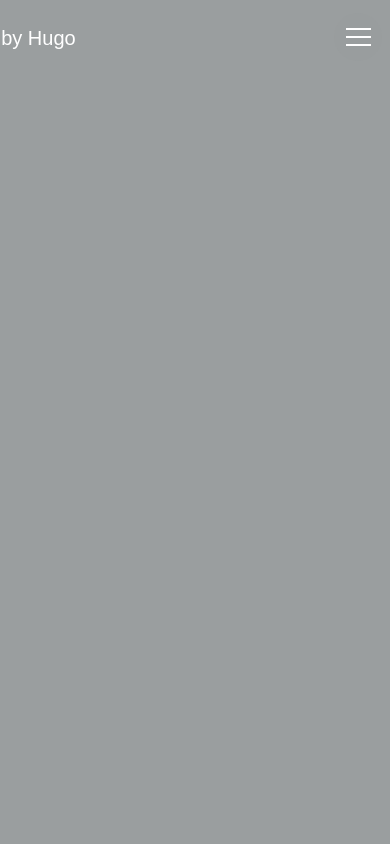
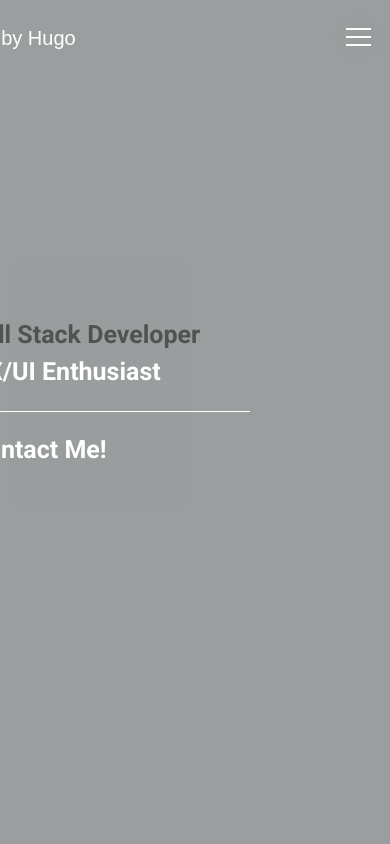
Before and after one commit to HugoVarloud/portfolio, a React (Vite) app in the folder portfolio-hugo-varloud-meyer/: page / in a window 390 px wide. Shown: the top 844 px of the page. Built offline with nearby package versions, Linux system fonts and the light colour scheme.

Commit message:
temporary home style for mid size and smartphone screen

```diff
--- a/portfolio-hugo-varloud-meyer/src/components/Home/Home.css
+++ b/portfolio-hugo-varloud-meyer/src/components/Home/Home.css
@@ -229,24 +229,6 @@
 
 /*  */
 
-@media (max-width: 850px) {
-    .section1 {
-        width: 65vw;
-        height: 100%;
-        /* background-image: url(/assets/hugo.png); */
-        background-size: cover;
-        background-repeat: no-repeat;
-        background-position: center;
-        position: absolute;
-        z-index: 1;
-        bottom: 0%;
-        left: 0vw;
-    }
-    .title-container {
-        z-index: 2;
-    }
-}
-
 @media (max-width: 1200px) {
     .section-container {
         display: flex;
@@ -286,6 +268,44 @@
     /* MAKE INVISIBLE THE DESKTOP PART */
 
     .bottomDiv {
+        position: absolute;
+        width: 100%;
+        height: 34vh;
+        max-width: 100%;
+        background-color: #999d9e;
+        display: flex;
+        top: 30%;
+    }
+
+    .right {
+        display: none;
+    }
+
+    .left {
+        width: 50%;
+    }
+
+    .textPart {
+        background-color: #999d9e;
+        color: #ffffff;
+        width: 93%;
+        height: 30vh;
+        z-index: 1;
+        position: absolute;
+        margin-top: 3%;
+        margin-left: 55%;
+        border-radius: 20px;
+    }
+
+    .animated-title > div.text-top div span:first-child {
+        color: #525252;
+    }
+
+    .curve {
+        display: none;
+    }
+
+    .cover {
         display: none;
     }
 
@@ -346,18 +366,6 @@
         position: absolute;
     }
 
-    /* .section1 {
-        width: 65vw;
-        height: 101vh;
-        background-image: url(/assets/hugo.png);
-        background-size: cover;
-        background-repeat: no-repeat;
-        background-position: center;
-
-        z-index: 1;
-        bottom: 0vh;
-        left: 0vw;
-    } */
     .title-container {
         z-index: 2;
     }
@@ -365,6 +373,44 @@
     /* MAKE INVISIBLE THE DESKTOP PART */
 
     .bottomDiv {
+        position: absolute;
+        width: 100%;
+        height: 34vh;
+        max-width: 100%;
+        background-color: #999d9e;
+        display: flex;
+        top: 30%;
+    }
+
+    .right {
+        display: none;
+    }
+
+    .left {
+        width: 50%;
+    }
+
+    .textPart {
+        background-color: #999d9e;
+        color: #ffffff;
+        width: 93%;
+        height: 30vh;
+        z-index: 1;
+        position: absolute;
+        margin-top: 3%;
+        margin-left: 55%;
+        border-radius: 20px;
+    }
+
+    .animated-title > div.text-top div span:first-child {
+        color: #525252;
+    }
+
+    .curve {
+        display: none;
+    }
+
+    .cover {
         display: none;
     }
 
```
